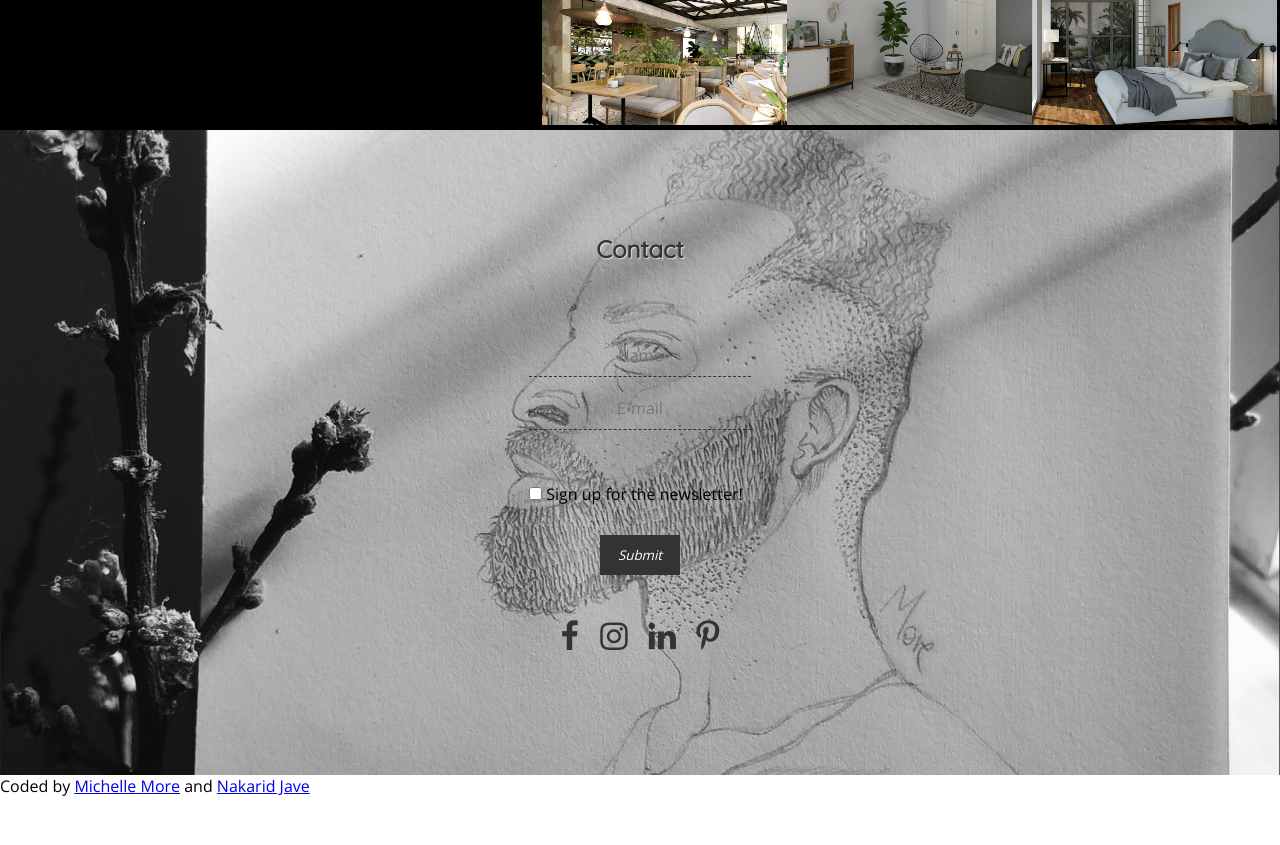
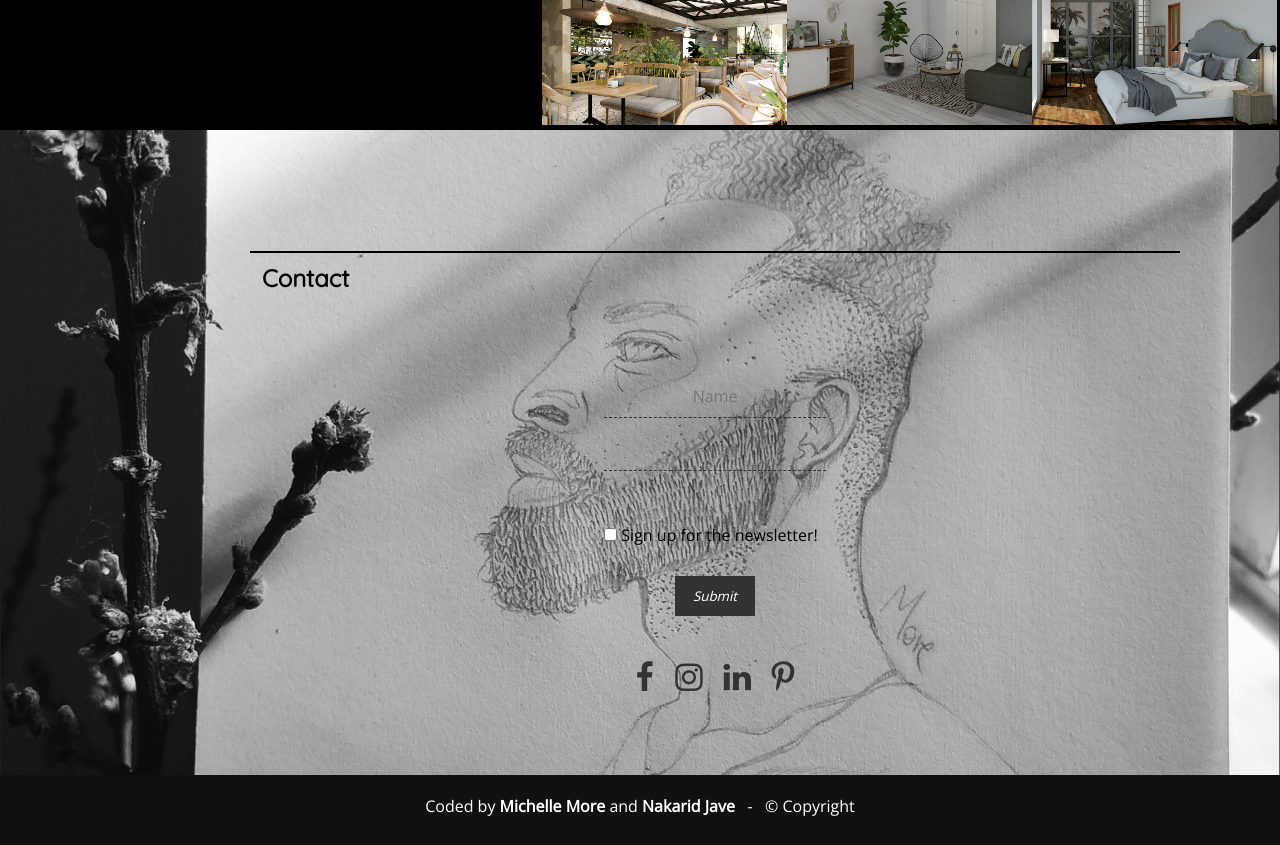
Before and after one commit to GeraldineCh/More-Interiorismo, a plain HTML site: page index.html in a window 1280 px wide. Shown: the part 1800-2645 px from the top of the page. Before the commit the page ends 2597 px from the top, so only its background shows below. Drawn offline with nearby package versions, Linux system fonts and the light colour scheme; files whose address does not match are found by name.

Commit message:
contact line

```diff
--- a/assets/css/contact.css
+++ b/assets/css/contact.css
@@ -5,8 +5,7 @@
 
 .form-container {
   height: 100vh;
-  padding-top: 40px;
-  padding-bottom: 40px;
+  padding: 50px 100px 50px 250px;
   display: block;
   position: relative;
   margin: 0  auto;
@@ -20,11 +19,11 @@
   margin: 0 auto;
   padding-top: 5%;
 }
-#form-signup-heading{
-  text-align: center;
-  margin: 0 auto;
-  color: #333;
-  text-shadow: 1px 1px 1px #DEDEDE;
+
+#contact h2 {
+  padding: 12px;
+  transition: 3s ease-in;
+  margin-top: 1em;
 }
 
 .form-signup {
--- a/assets/css/main.css
+++ b/assets/css/main.css
@@ -140,9 +140,22 @@ video {
   background-size: 0% 2px;
 }
 
+.top-line-hidden-black {
+  color: #000;
+  background: linear-gradient(to left, black, black) no-repeat 0 0;
+  background-size: 0% 2px;
+}
+
 .top-line {
   color: #43fcbf;
   background: linear-gradient(to left, #43fcbf, #43fcbf) no-repeat 0 0;
+  background-size: 100% 2px;
+  cursor: default;
+}
+
+.top-line-black {
+  color: #000;
+  background: linear-gradient(to left, #000, #000) no-repeat 0 0;
   background-size: 100% 2px;
   cursor: default;
 }
--- a/assets/js/scroll.js
+++ b/assets/js/scroll.js
@@ -5,14 +5,14 @@ window.addEventListener("scroll", function(){
      document.getElementsByClassName("logo")[0].classList.remove("black");
      document.getElementsByClassName("logo")[0].classList.add("white");
      document.getElementsByTagName("h2")[0].classList.remove("top-line");
-     document.getElementsByTagName("h2")[0].classList.add("top-line-hidden");
+     document.getElementsByTagName("h2")[0].classList.add("top-line-hidden-black");
    }
    if (currentScroll > 300) {
      document.getElementById("about").classList.remove("opacity");
    }
    if (currentScroll > 500) {
      document.getElementsByTagName("h2")[0].classList.add("top-line");
-     document.getElementsByTagName("h2")[0].classList.remove("top-line-hidden");
+     document.getElementsByTagName("h2")[0].classList.remove("top-line-hidden-black");
    }
    if ((currentScroll < 1000) && (currentScroll > 300)){
      document.getElementsByClassName("logo")[0].classList.remove("white");
@@ -26,10 +26,16 @@ window.addEventListener("scroll", function(){
    if (currentScroll > 1000){
      document.getElementsByClassName("logo")[0].classList.remove("black");
      document.getElementsByClassName("logo")[0].classList.add("white");
+     document.getElementsByTagName("h2")[0].classList.remove("top-line");
+     document.getElementsByTagName("h2")[0].classList.add("top-line-hidden-black");
      document.getElementsByTagName("h2")[1].classList.add("top-line");
      document.getElementsByTagName("h2")[1].classList.remove("top-line-hidden");
-     document.getElementsByTagName("h2")[0].classList.remove("top-line");
-     document.getElementsByTagName("h2")[0].classList.add("top-line-hidden");
+     document.getElementsByTagName("h2")[2].classList.remove("top-line-black");
+     document.getElementsByTagName("h2")[2].classList.add("top-line-hidden-black");
+   }
+   if (currentScroll > 1600){
+     document.getElementsByTagName("h2")[2].classList.add("top-line-black");
+     document.getElementsByTagName("h2")[2].classList.remove("top-line-hidden-black");
    }
    if (currentScroll > 1600) {
      document.getElementById("contact").classList.remove("opacity");
--- a/index.html
+++ b/index.html
@@ -123,7 +123,9 @@
       </div>
     </section>
   </div>
-  <footer>Coded by <a href="github.com/Mishmore/">Michelle More</a> and <a href="github.com/Nakarid/">Nakarid Jave</a></footer>
+  <footer id=footer class="footer-class">
+  <p>Coded by <a href="github.com/Mishmore/">Michelle More</a> and <a href="github.com/Nakarid/">Nakarid Jave</a> &nbsp;&nbsp;-&nbsp;&nbsp; &copy; Copyright</p>
+</footer>
 
   <script src="assets\js\img-data.js" charset="utf-8"></script>
   <script src="assets\js\scroll.js" charset="utf-8"></script>
```
